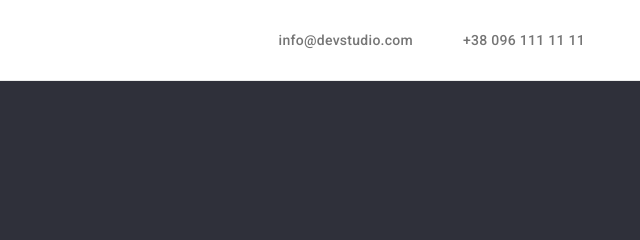
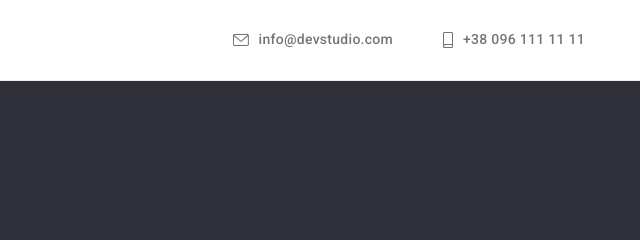
Before and after one commit to Pasha748/goit-markup-hw-04, a plain HTML site: page index.html in a window 1280 px wide. Shown: the top 240 px of the page, 640-1280 px from the left. Drawn offline with nearby package versions, Linux system fonts and the light colour scheme.

Commit message:
Create contacts

```diff
--- a/css/styles.css
+++ b/css/styles.css
@@ -117,28 +117,44 @@ body {
 .nav-link:focus {
   color: var(--accent-color);
 }
+.header-contacts {
+  align-content: center;
+}
 .header-mail {
+  display: flex;
   font-weight: 500;
   font-size: 14px;
   line-height: 1.14;
   letter-spacing: 0.02em;
   color: var(--contacts-color);
   margin-right: 50px;
+  align-items: center;
+}
+.header-mail-svg {
+  margin-right: 10px;
+  fill: currentColor;
 }
 .header-mail:hover,
 .header-mail:focus {
   color: var(--accent-color);
 }
+
 .header-tel {
+  display: flex;
   font-weight: 500;
   font-size: 14px;
   line-height: 1.14;
   letter-spacing: 0.02em;
   color: var(--contacts-color);
+  align-items: center;
 }
 .header-tel:hover,
 .header-tel:focus {
   color: var(--accent-color);
+}
+.header-tel-svg {
+  margin-right: 10px;
+  fill: currentColor;
 }
 
 /* --------------Hero-------------- */
--- a/index.html
+++ b/index.html
@@ -35,8 +35,18 @@
                 </ul>
             </nav>
             <ul class="list header-contacts">
-                <li><a class="header-mail link" href="mailto:info@devstudio.com">info@devstudio.com</a></li>
-                <li><a class="header-tel link" href="tel:+380961111111">+38 096 111 11 11</a></li>
+                <li><a class="header-mail link" href="mailto:info@devstudio.com">
+                        <svg class="header-mail-svg" width="16" height="12">
+                            <use href="/images/icons.svg#icon-letter">
+
+                            </use>
+                        </svg>info@devstudio.com</a></li>
+                <li><a class="header-tel link" href="tel:+380961111111"> <svg class="header-tel-svg" width="10"
+                            height="16">
+                            <use href="/images/icons.svg#icon-smartphone">
+
+                            </use>
+                        </svg>+38 096 111 11 11</a></li>
             </ul>
         </div>
 
```
